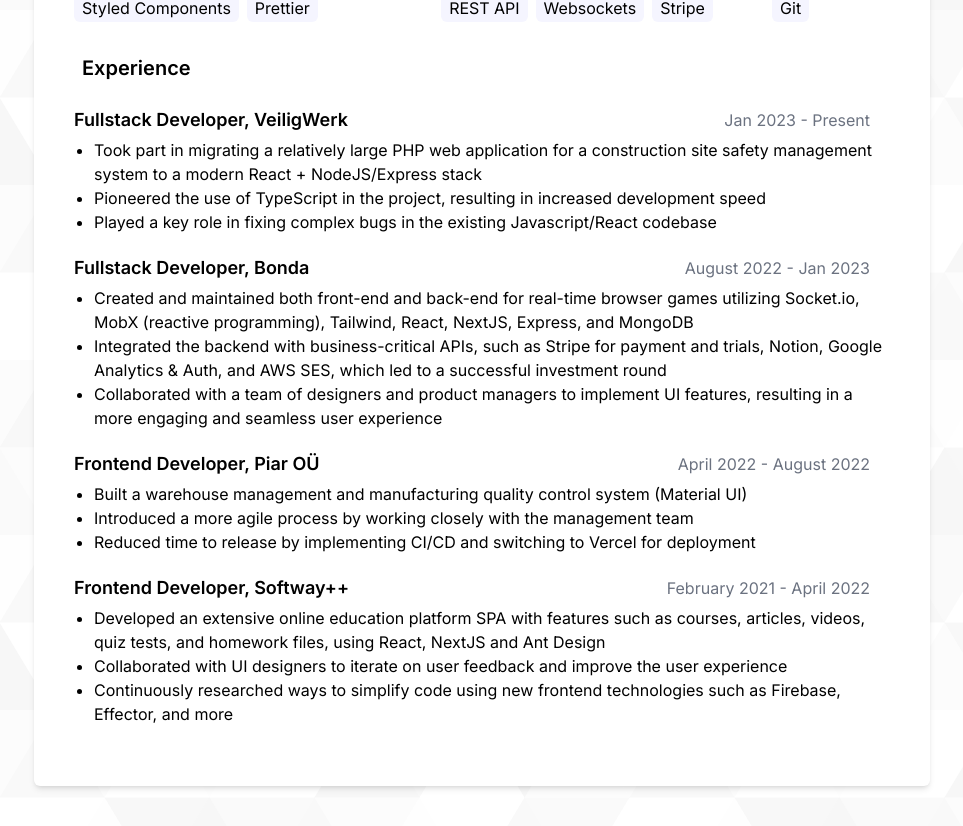
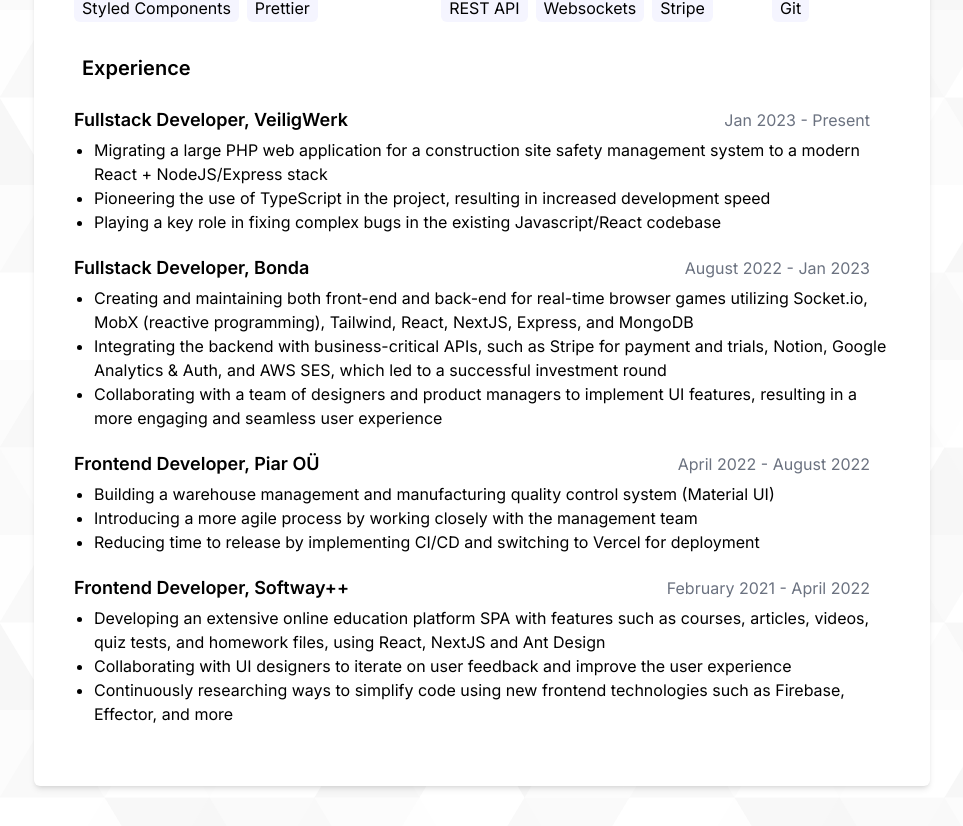
Before and after one commit to Foxona/foxona_cv, a Next.js app: page / in a window 1280 px wide. Shown: the part 340-1166 px from the top of the page, without its empty margins (158-1121 px from the left). Built offline with nearby package versions, Linux system fonts and the light colour scheme.

Commit message:
More human language

```diff
--- a/src/app/page.tsx
+++ b/src/app/page.tsx
@@ -8,36 +8,36 @@
       title: "Fullstack Developer, VeiligWerk",
       date: "Jan 2023 - Present",
       description: [
-        "Took part in migrating a relatively large PHP web application for a construction site safety management system to a modern React + NodeJS/Express stack",
-        "Pioneered the use of TypeScript in the project, resulting in increased development speed",
-        "Played a key role in fixing complex bugs in the existing Javascript/React codebase",
+        "Migrating a large PHP web application for a construction site safety management system to a modern React + NodeJS/Express stack",
+        "Pioneering the use of TypeScript in the project, resulting in increased development speed",
+        "Playing a key role in fixing complex bugs in the existing Javascript/React codebase",
       ],
     },
     {
       title: "Fullstack Developer, Bonda",
       date: "August 2022 - Jan 2023",
       description: [
-        "Created and maintained both front-end and back-end for real-time browser games utilizing Socket.io, MobX (reactive programming), Tailwind, React, NextJS, Express, and MongoDB",
-        "Integrated the backend with business-critical APIs, such as Stripe for payment and trials, Notion, Google Analytics & Auth, and AWS SES, which led to a successful investment round",
-        "Collaborated with a team of designers and product managers to implement UI features, resulting in a more engaging and seamless user experience",
+        "Creating and maintaining both front-end and back-end for real-time browser games utilizing Socket.io, MobX (reactive programming), Tailwind, React, NextJS, Express, and MongoDB",
+        "Integrating the backend with business-critical APIs, such as Stripe for payment and trials, Notion, Google Analytics & Auth, and AWS SES, which led to a successful investment round",
+        "Collaborating with a team of designers and product managers to implement UI features, resulting in a more engaging and seamless user experience",
       ],
     },
     {
       title: "Frontend Developer, Piar OÜ",
       date: "April 2022 - August 2022",
       description: [
-        "Built a warehouse management and manufacturing quality control system (Material UI)",
-        "Introduced a more agile process by working closely with the management team",
-        "Reduced time to release by implementing CI/CD and switching to Vercel for deployment",
+        "Building a warehouse management and manufacturing quality control system (Material UI)",
+        "Introducing a more agile process by working closely with the management team",
+        "Reducing time to release by implementing CI/CD and switching to Vercel for deployment",
       ],
     },
     {
       title: "Frontend Developer, Softway++",
       date: "February 2021 - April 2022",
       description: [
-        "Developed an extensive online education platform SPA with features such as courses, articles, videos, quiz tests, and homework files, using React, NextJS and Ant Design",
-        "Collaborated with UI designers to iterate on user feedback and improve the user experience",
-        "Continuously researched ways to simplify code using new frontend technologies such as Firebase, Effector, and more",
+        "Developing an extensive online education platform SPA with features such as courses, articles, videos, quiz tests, and homework files, using React, NextJS and Ant Design",
+        "Collaborating with UI designers to iterate on user feedback and improve the user experience",
+        "Continuously researching ways to simplify code using new frontend technologies such as Firebase, Effector, and more",
       ],
     },
   ];
```
